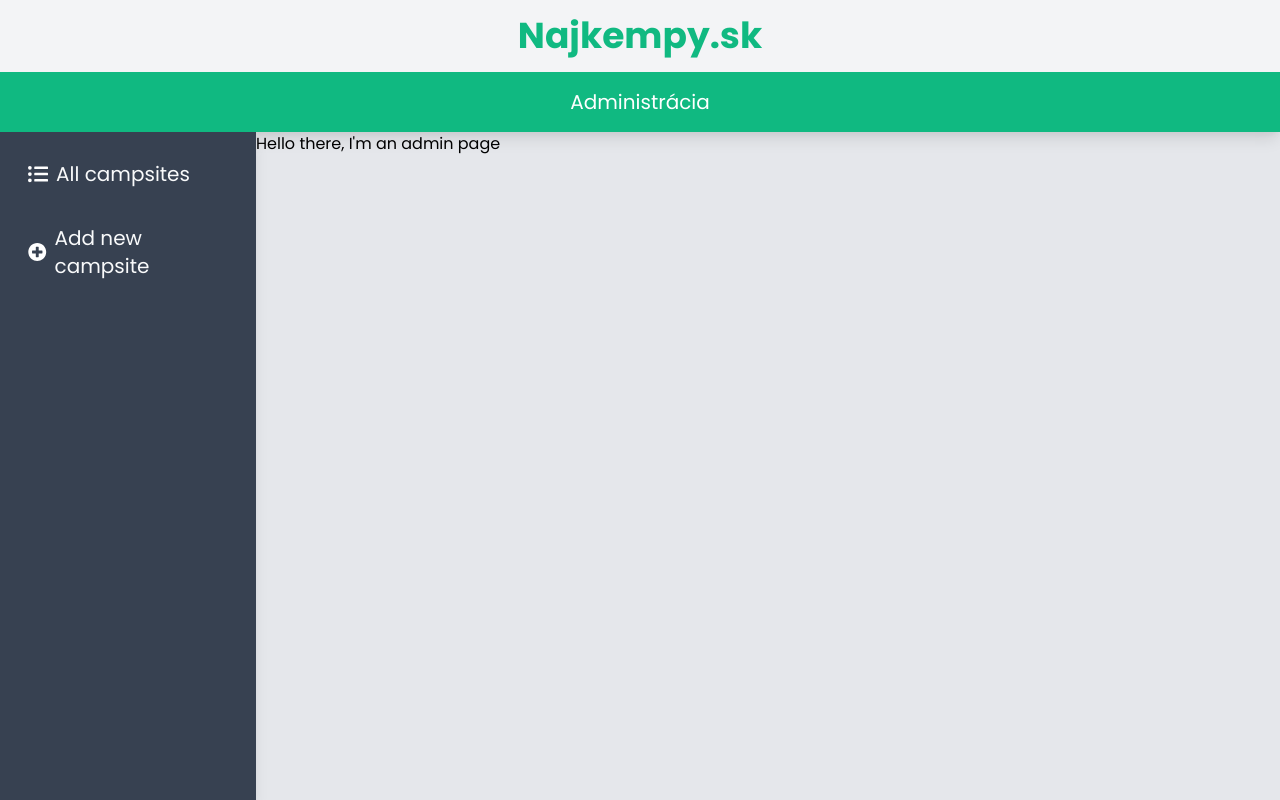
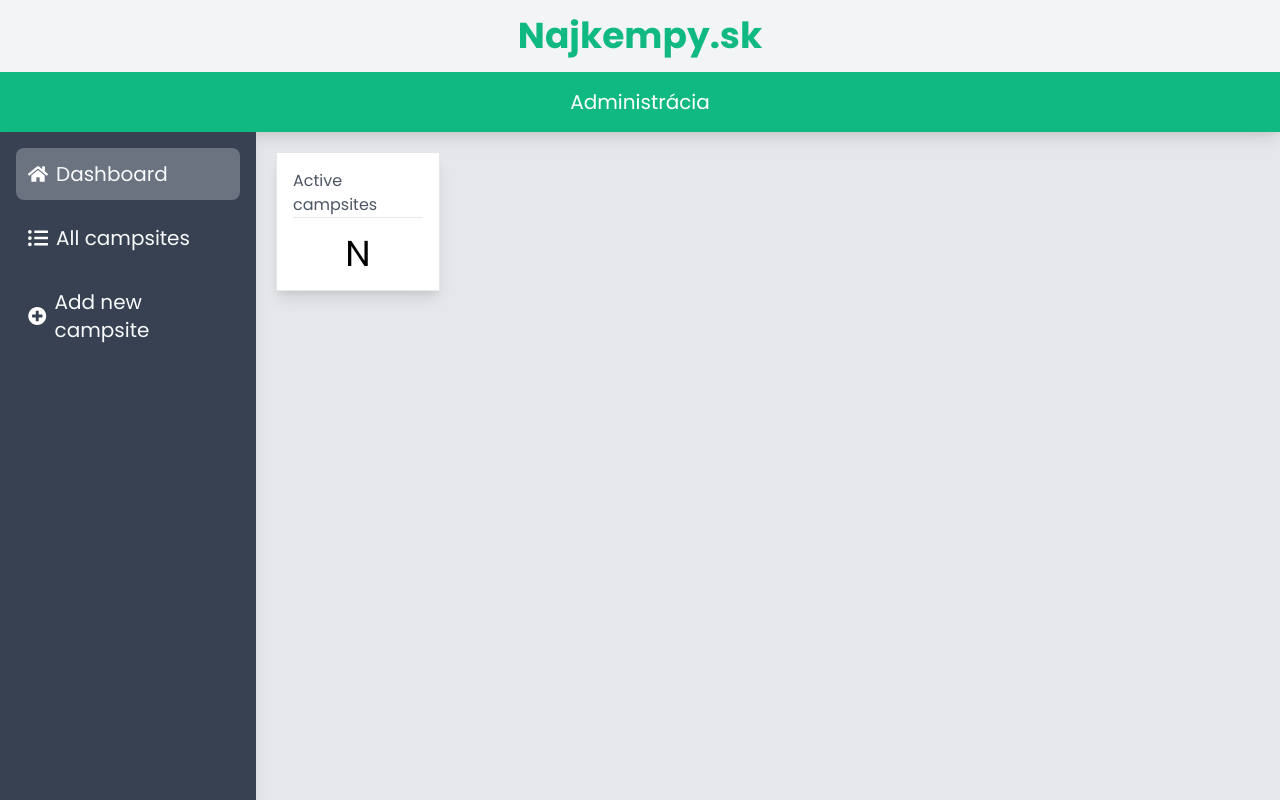
Before and after one commit to kancur/campings, a Next.js app: page /admin in a window 1280 px wide. Built offline with nearby package versions, Linux system fonts and the light colour scheme.

Commit message:
add basic dashboard

```diff
--- a/components/admin/AdminPage.jsx
+++ b/components/admin/AdminPage.jsx
@@ -1,7 +1,7 @@
+import Dashboard from "./dashboard/Dashboard";
+
 export default function AdminPage() {
   return (
-    <div>
-      Hello there, I'm an admin page
-    </div>
+    <Dashboard />
   )
 }
--- a/components/admin/Sidebar.jsx
+++ b/components/admin/Sidebar.jsx
@@ -1,15 +1,18 @@
-import { FaListUl, FaPlusCircle } from 'react-icons/fa';
+import { FaHome, FaListUl, FaPlusCircle } from 'react-icons/fa';
 import Link from 'next/link';
 import { useRouter } from 'next/dist/client/router';
 
 export default function AdminSidebar() {
   return (
     <ul className="flex flex-col gap-y-3">
-      <MenuItem href="/admin/camps" text="All campsites">
-        <FaListUl className="text-white" />
+      <MenuItem href="/admin">
+        <FaHome className="text-white" /> Dashboard
       </MenuItem>
-      <MenuItem href="/admin/camps/new" text="Add new campsite">
-        <FaPlusCircle className="text-white" />
+      <MenuItem href="/admin/camps">
+        <FaListUl className="text-white" /> All campsites
+      </MenuItem>
+      <MenuItem href="/admin/camps/new">
+        <FaPlusCircle className="text-white" /> Add new campsite
       </MenuItem>
     </ul>
   );
@@ -21,12 +24,13 @@ function MenuItem({ children, href, text }) {
 
   return (
     <li
-      className={` p-3 rounded-lg flex items-center gap-x-2 text-gray-50 text-xl ${
+
+    >
+      <Link href={href} >
+        <a className={`p-3 rounded-lg flex items-center gap-x-2 text-gray-50 text-xl ${
         isActive ? 'bg-gray-500' : ''
-      }`}
-    >
-      {children}
-      <Link href={href}>{text}</Link>
+      }`}>{children}</a>
+      </Link>
     </li>
   );
 }
--- /dev/null
+++ b/components/admin/dashboard/Dashboard.jsx
@@ -0,0 +1,10 @@
+export default function Dashboard() {
+  return (
+    <div className="p-5 grid grid-cols-6">
+      <div className="bg-white p-4 shadow-lg border border-gray-200 flex flex-col gap-4">
+        <div className="border-b border-gray-200 text-gray-600">Active campsites</div>
+        <div className="text-4xl text-center">N</div>
+      </div>
+    </div>
+  );
+}
```
